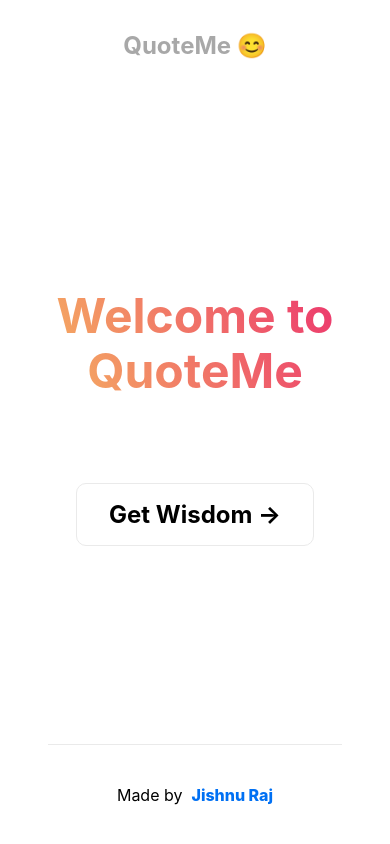
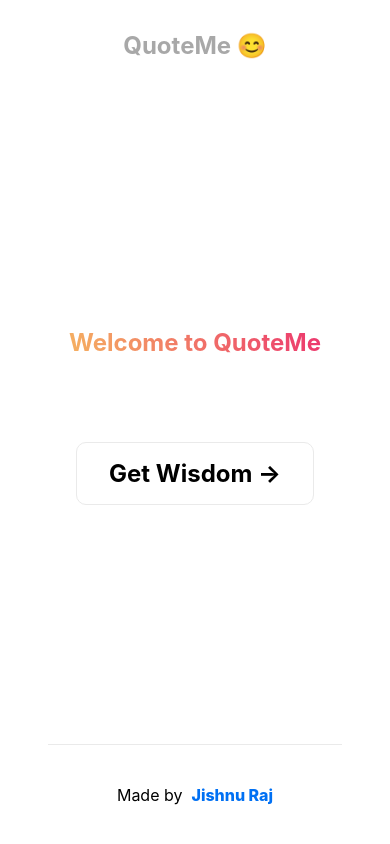
Before and after one commit to Jishnu-Dev/Quote-me, a Next.js app: page / in a window 390 px wide. Built offline with nearby package versions, Linux system fonts and the light colour scheme.

Commit message:
Header fixes

```diff
--- a/pages/index.js
+++ b/pages/index.js
@@ -19,17 +19,18 @@ export default function Home() {
   }
 
   return (
+    <div>
     <div className={styles.container}>
+    <header className={styles.header}>
+    <h2 className={styles.headertitle}>
+      <a href="\" style={{fontWeight: 700, color: '#a8a8a8 '}}>QuoteMe</a> 😊
+    </h2>
+    </header>
       <Head>
         <title>QuoteMe | Make your day</title>
         <meta name="description" content="Quote me random quotes" />
         <link rel="icon" href="/favicon.ico" />
       </Head>
-      <header className={styles.header}>
-      <h2 className={styles.headertitle}>
-        <a href="\" style={{fontWeight: 700, color: '#a8a8a8 '}}>QuoteMe</a> 😊
-      </h2>
-      </header>
       <main className={styles.main}>
       <h1 className={styles.title}>
         {quote ? quote:`Welcome to ${brand}`}
@@ -53,5 +54,6 @@ export default function Home() {
         </a>
       </footer>
     </div>
+  </div>
   )
 }
--- a/styles/Home.module.css
+++ b/styles/Home.module.css
@@ -20,13 +20,15 @@
 .header {
   width: 100%;
   height: 90px;
-  position: sticky;
+  position: relative;
   top: 0;
   display: flex;
   justify-content: center;
   align-items: center;
 }
-
+.headertitle {
+  margin: 0 !important;
+}
 .headertitle:hover {
   background-image: linear-gradient( 68.3deg,  rgba(245,177,97,1) 0.4%, rgba(236,54,110,1) 100.2% );
   background-clip: border-box;
@@ -82,6 +84,12 @@
   background-clip: text;
   -webkit-text-fill-color: transparent;
   -webkit-box-decoration-break: clone;
+}
+
+@media (max-width: 500px) {
+  .title {
+    font-size: 1.5em;
+  }
 }
 
 .footername {
```
